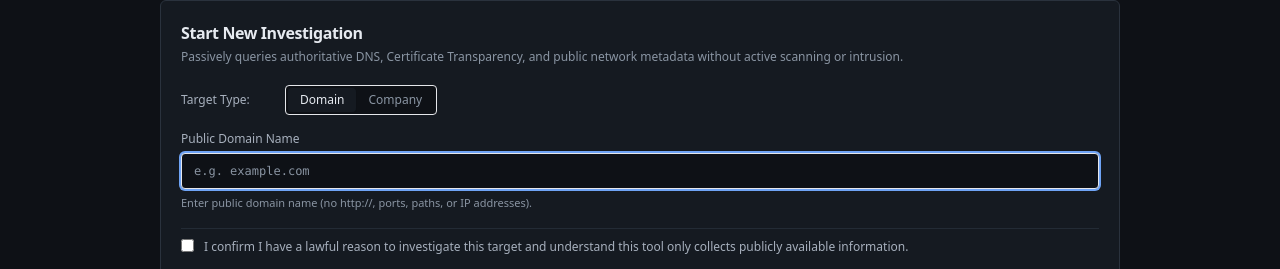
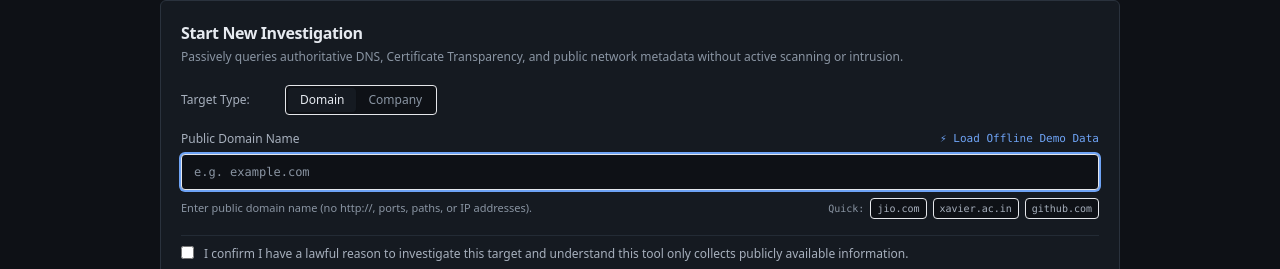
Before and after one commit to Yash1510s/RedString, a Next.js app in the folder frontend/: page / in a window 1280 px wide. Shown: the part 80-349 px from the top of the page. Built offline with nearby package versions, Linux system fonts and the light colour scheme; no server answers.

Commit message:
feat(ui): add quick sample target chips and one-click offline demo loader to new investigation screen

```diff
--- a/frontend/app/page.tsx
+++ b/frontend/app/page.tsx
@@ -3,7 +3,12 @@
 import React, { useState, useEffect } from "react";
 import { useRouter } from "next/navigation";
 import Link from "next/link";
-import { createInvestigation, listInvestigations, InvestigationItem } from "@/lib/api";
+import {
+  createInvestigation,
+  createDemoInvestigation,
+  listInvestigations,
+  InvestigationItem,
+} from "@/lib/api";
 
 export default function NewInvestigationPage() {
   const router = useRouter();
@@ -82,6 +87,18 @@ export default function NewInvestigationPage() {
     }
   };
 
+  const handleLoadDemo = async () => {
+    try {
+      setIsSubmitting(true);
+      setErrorMessage(null);
+      const demoInv = await createDemoInvestigation();
+      router.push(`/investigations/${demoInv.id}`);
+    } catch (err: any) {
+      setErrorMessage(err.message || "Failed to load demo investigation.");
+      setIsSubmitting(false);
+    }
+  };
+
   return (
     <div className="flex-1 overflow-y-auto p-4 sm:p-6 lg:p-8 max-w-5xl mx-auto w-full space-y-8">
       {/* Initiation Card */}
@@ -137,9 +154,20 @@ export default function NewInvestigationPage() {
 
           {/* Primary Target Input */}
           <div className="space-y-1.5">
-            <label htmlFor="target-input" className="block text-xs font-medium text-text-secondary">
-              {targetType === "domain" ? "Public Domain Name" : "Company or Organization Name"}
-            </label>
+            <div className="flex items-center justify-between">
+              <label htmlFor="target-input" className="block text-xs font-medium text-text-secondary">
+                {targetType === "domain" ? "Public Domain Name" : "Company or Organization Name"}
+              </label>
+              <button
+                type="button"
+                onClick={handleLoadDemo}
+                disabled={isSubmitting}
+                className="text-[11px] font-mono text-accent hover:underline flex items-center gap-1 cursor-pointer"
+                title="Instantly seed offline pre-correlated demo data without making external network calls"
+              >
+                <span>⚡ Load Offline Demo Data</span>
+              </button>
+            </div>
             <input
               id="target-input"
               type="text"
@@ -150,9 +178,44 @@ export default function NewInvestigationPage() {
               placeholder={targetType === "domain" ? "e.g. example.com" : "e.g. Example Inc"}
               className="w-full h-9 px-3 text-xs font-mono bg-canvas border border-border-default rounded-control text-text-primary placeholder:text-text-muted focus:outline-none focus:ring-2 focus:ring-ring"
             />
-            <span className="text-[11px] text-text-muted block">
-              Enter public domain name (no http://, ports, paths, or IP addresses).
-            </span>
+            <div className="flex flex-wrap items-center justify-between gap-2 pt-0.5">
+              <span className="text-[11px] text-text-muted">
+                Enter public domain name (no http://, ports, paths, or IP addresses).
+              </span>
+              <div className="flex items-center gap-1.5">
+                <span className="text-[10px] text-text-muted font-mono">Quick:</span>
+                <button
+                  type="button"
+                  onClick={() => {
+                    setTarget("jio.com");
+                    setTargetType("domain");
+                  }}
+                  className="px-1.5 py-0.5 text-[10px] font-mono rounded bg-canvas border border-border-default hover:border-accent text-text-secondary hover:text-accent transition-colors"
+                >
+                  jio.com
+                </button>
+                <button
+                  type="button"
+                  onClick={() => {
+                    setTarget("xavier.ac.in");
+                    setTargetType("domain");
+                  }}
+                  className="px-1.5 py-0.5 text-[10px] font-mono rounded bg-canvas border border-border-default hover:border-accent text-text-secondary hover:text-accent transition-colors"
+                >
+                  xavier.ac.in
+                </button>
+                <button
+                  type="button"
+                  onClick={() => {
+                    setTarget("github.com");
+                    setTargetType("domain");
+                  }}
+                  className="px-1.5 py-0.5 text-[10px] font-mono rounded bg-canvas border border-border-default hover:border-accent text-text-secondary hover:text-accent transition-colors"
+                >
+                  github.com
+                </button>
+              </div>
+            </div>
           </div>
 
           {/* Optional Official Domain for Company */}
```
